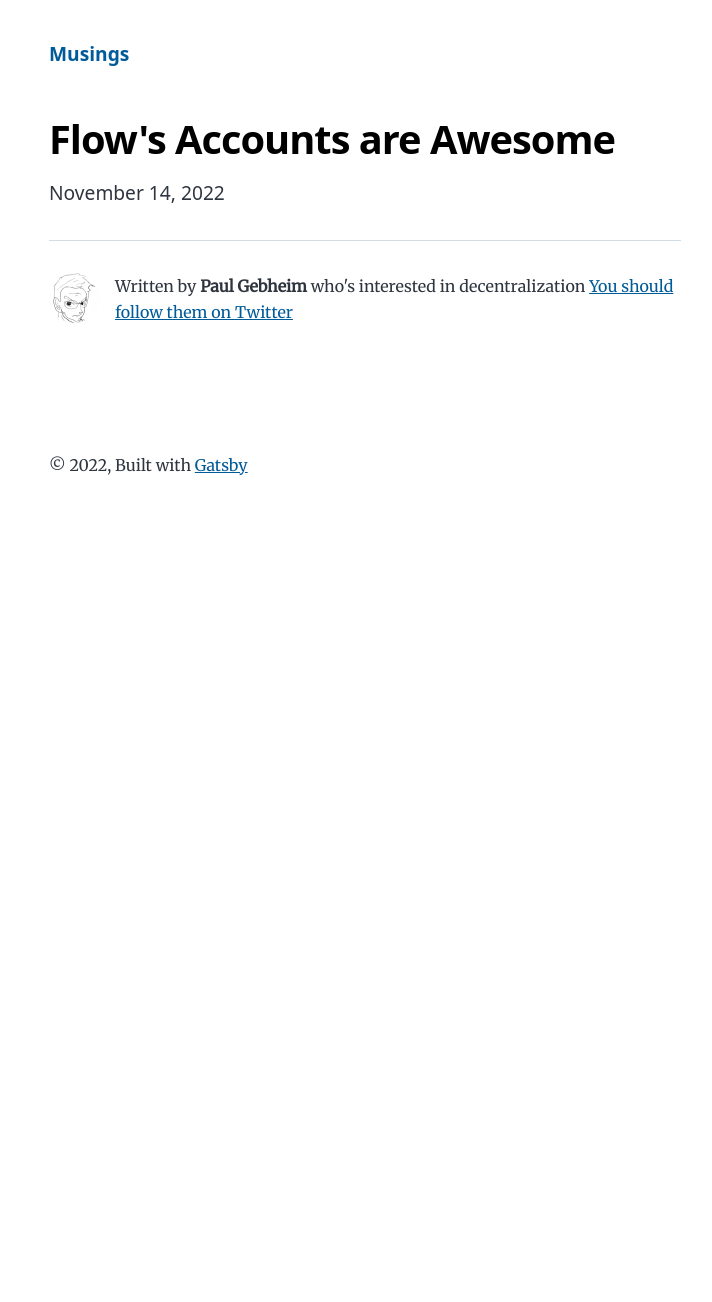
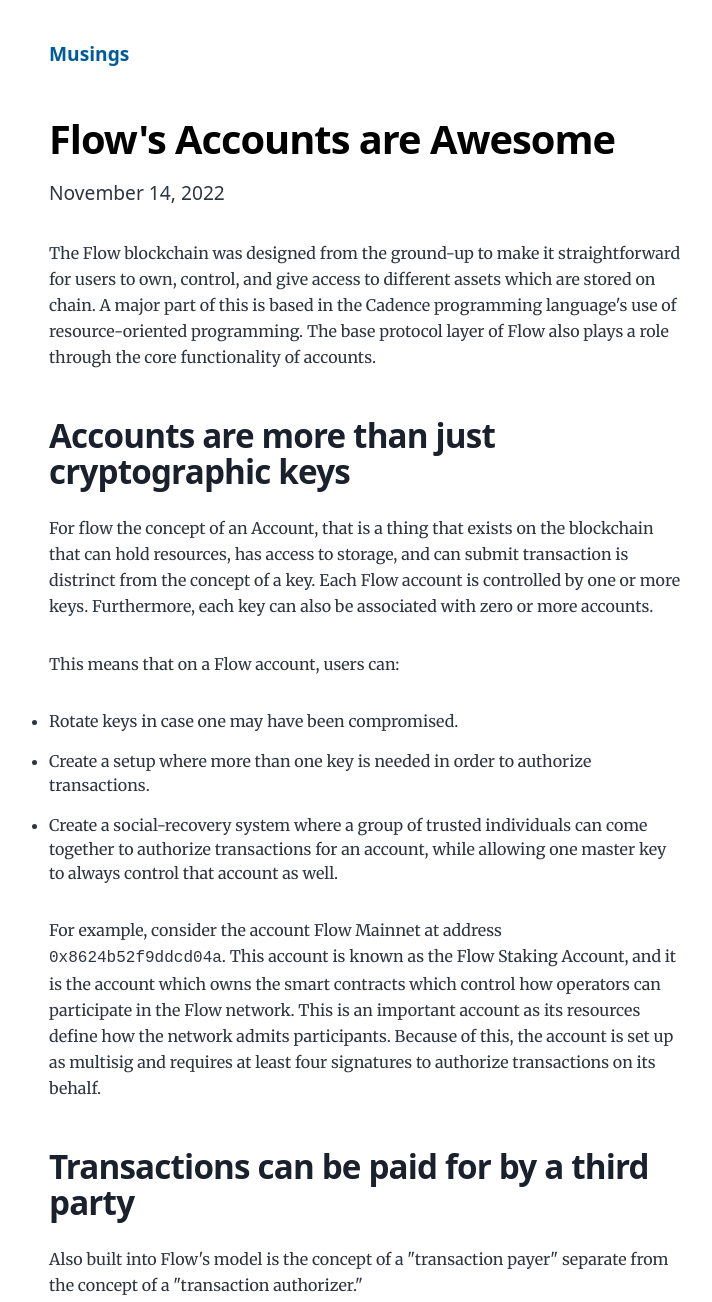
Before and after one commit to pgebheim/musings, a Gatsby site: page /flow-accounts/ in a window 1280 px wide. Shown: the top 1302 px of the page, without its empty margins (275-987 px from the left). Before the commit the page ends 800 px from the top, so only its background shows below. Built offline with nearby package versions, Linux system fonts and the light colour scheme; Gatsby itself is replaced by a stand-in of ours.

Commit message:
More blog post

```diff
--- a/content/blog/flow-accounts/index.md
+++ b/content/blog/flow-accounts/index.md
@@ -3,3 +3,19 @@ title: Flow's Accounts are Awesome
 date: "2022-11-14T15:20:24Z"
 description: "Flow's accounts let users and applications interact with the blockchain in simple, powerful ways."
 ---
+
+The Flow blockchain was designed from the ground-up to make it straightforward
+for users to own, control, and give access to different assets which are stored on chain. A major part of this is based in the Cadence programming language's use of resource-oriented programming. The base protocol layer of Flow also plays a role through the core functionality of accounts.
+
+## Accounts are more than just cryptographic keys
+For flow the concept of an Account, that is a thing that exists on the blockchain that can hold resources, has access to storage, and can submit transaction is distrinct from the concept of a key. Each Flow account is controlled by one or more keys. Furthermore, each key can also be associated with zero or more accounts.
+
+This means that on a Flow account, users can:
+- Rotate keys in case one may have been compromised.
+- Create a setup where more than one key is needed in order to authorize transactions.
+- Create a social-recovery system where a group of trusted individuals can come together to authorize transactions for an account, while allowing one master key to always control that account as well.
+
+For example, consider the account Flow Mainnet at address `0x8624b52f9ddcd04a`. This account is known as the Flow Staking Account, and it is the account which owns the smart contracts which control how operators can participate in the Flow network. This is an important account as its resources define how the network admits participants. Because of this, the account is set up as multisig and requires at least four signatures to authorize transactions on its behalf.
+
+## Transactions can be paid for by a third party
+Also built into Flow's model is the concept of a "transaction payer" separate from the concept of a "transaction authorizer."
```
